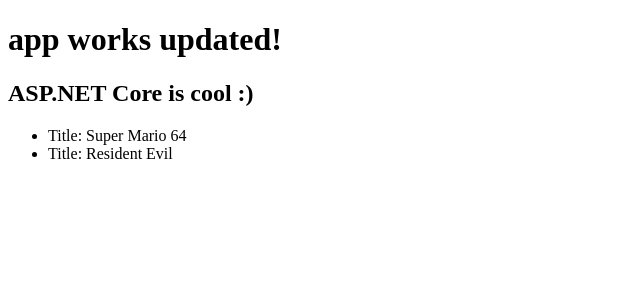
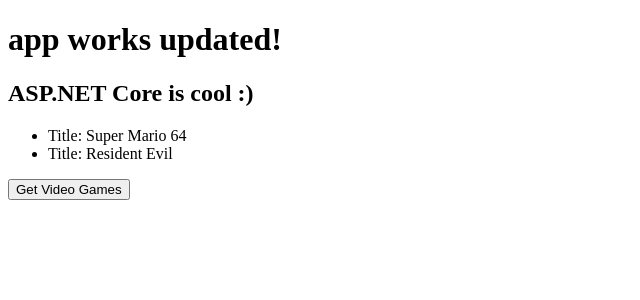
Before and after one commit to wags/VideoGamesClientApp, an Angular app: page / in a window 1280 px wide. Shown: the top 300 px of the page, without its empty margins (0-640 px from the left). Built offline with nearby package versions, Linux system fonts and the light colour scheme.

Commit message:
Set up app component to call the API
(This won't work due to CORS)

```diff
--- a/src/app/app.component.html
+++ b/src/app/app.component.html
@@ -11,3 +11,5 @@
     Title: {{videoGame.title}}
   </li>
 </ul>
+
+<button (click)="loadVideoGames()">Get Video Games</button>
--- a/src/app/app.component.ts
+++ b/src/app/app.component.ts
@@ -1,4 +1,6 @@
 import { Component } from '@angular/core';
+import { Http, Response } from '@angular/http';
+import 'rxjs/add/operator/map';
 
 @Component({
   selector: 'app-root',
@@ -11,4 +13,12 @@ export class AppComponent {
     { title: 'Super Mario 64' },
     { title: 'Resident Evil' }
   ];
+
+  constructor(private http: Http) { }
+
+  loadVideoGames() {
+    this.http.get('http://localhost:5000/api/videogames')
+      .map((res: Response) => res.json())
+      .subscribe(data => console.log(data));
+  }
 }
--- a/src/app/app.module.ts
+++ b/src/app/app.module.ts
@@ -1,5 +1,6 @@
 import { BrowserModule } from '@angular/platform-browser';
 import { NgModule } from '@angular/core';
+import { HttpModule } from '@angular/http';
 
 import { AppComponent } from './app.component';
 
@@ -8,7 +9,8 @@ import { AppComponent } from './app.component';
     AppComponent
   ],
   imports: [
-    BrowserModule
+    BrowserModule,
+    HttpModule
   ],
   providers: [],
   bootstrap: [AppComponent]
```
